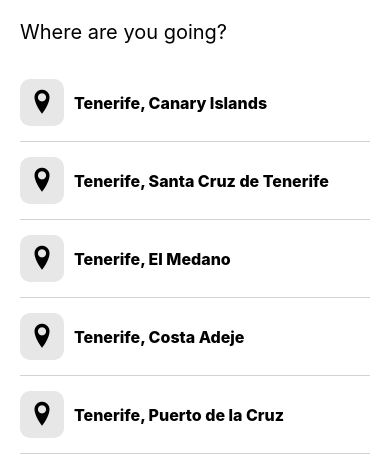
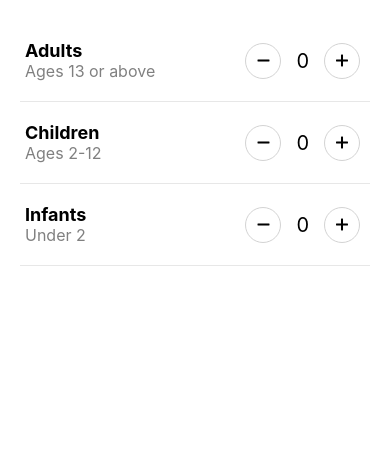
Before and after one commit to AdityaPratap006/AirbnbCloneRNApp, a React Native app: screen / in a window 390 px wide. Shown: the top 476 px of the page. Built offline with nearby package versions, Linux system fonts and the light colour scheme.

Commit message:
add GuestsFilter Screen

```diff
--- a/App.js
+++ b/App.js
@@ -2,7 +2,8 @@ import React from 'react';
 import { SafeAreaView, StatusBar, StyleSheet } from 'react-native';
 // import { HomeScreen } from './src/screens/HomeScreen';
 // import SearchResultsScreen from './src/screens/SearchResultsScreen';
-import { DestinationSearchScreen } from './src/screens/DestinationSearchScreen';
+// import { DestinationSearchScreen } from './src/screens/DestinationSearchScreen';
+import { GuestsFilterScreen } from './src/screens/GuestsFilterScreen';
 
 const App = () => {
     return (
@@ -11,7 +12,8 @@ const App = () => {
             <SafeAreaView style={styles.appContainer}>
                 {/* <HomeScreen /> */}
                 {/* <SearchResultsScreen /> */}
-                <DestinationSearchScreen />
+                {/* <DestinationSearchScreen /> */}
+                <GuestsFilterScreen />
             </SafeAreaView>
         </>
     );
--- /dev/null
+++ b/src/screens/GuestsFilterScreen/index.js
@@ -0,0 +1,105 @@
+import React, { useState } from 'react';
+import { View, Text, Pressable } from 'react-native';
+import Entypo from 'react-native-vector-icons/Entypo';
+import { styles } from './styles';
+
+export const GuestsFilterScreen = () => {
+    const [adults, setAdults] = useState(0);
+    const [children, setChildren] = useState(0);
+    const [infants, setInfants] = useState(0);
+
+    return (
+        <View style={styles.container}>
+            {/* Row 1: Adults */}
+            <View style={styles.row}>
+                {/* Title */}
+                <View style={styles.title}>
+                    <Text style={styles.guestType}>Adults</Text>
+                    <Text style={styles.guestAge}>Ages 13 or above</Text>
+                </View>
+                {/* Buttons with value */}
+                <View style={styles.actions}>
+                    {/* - Button */}
+                    <Pressable
+                        onPress={() =>
+                            setAdults((prev) => Math.max(0, prev - 1))
+                        }
+                        style={styles.button}
+                    >
+                        <Entypo name="minus" size={20} />
+                    </Pressable>
+                    {/* Value */}
+                    <Text style={styles.value}>{adults}</Text>
+                    {/* + Button */}
+                    <Pressable
+                        onPress={() => setAdults((prev) => prev + 1)}
+                        style={styles.button}
+                    >
+                        <Entypo name="plus" size={20} />
+                    </Pressable>
+                </View>
+            </View>
+            {/* Row 1: Adults */}
+            {/* Row 2: Children */}
+            <View style={styles.row}>
+                {/* Title */}
+                <View style={styles.title}>
+                    <Text style={styles.guestType}>Children</Text>
+                    <Text style={styles.guestAge}>Ages 2-12</Text>
+                </View>
+                {/* Buttons with value */}
+                <View style={styles.actions}>
+                    {/* - Button */}
+                    <Pressable
+                        onPress={() =>
+                            setChildren((prev) => Math.max(0, prev - 1))
+                        }
+                        style={styles.button}
+                    >
+                        <Entypo name="minus" size={20} />
+                    </Pressable>
+                    {/* Value */}
+                    <Text style={styles.value}>{children}</Text>
+                    {/* + Button */}
+                    <Pressable
+                        onPress={() => setChildren((prev) => prev + 1)}
+                        style={styles.button}
+                    >
+                        <Entypo name="plus" size={20} />
+                    </Pressable>
+                </View>
+            </View>
+            {/* Row 2: Children */}
+            {/* Row 3: Infants */}
+            <View style={styles.row}>
+                {/* Title */}
+                <View style={styles.title}>
+                    <Text style={styles.guestType}>Infants</Text>
+                    <Text style={styles.guestAge}>Under 2</Text>
+                </View>
+                {/* Buttons with value */}
+                <View style={styles.actions}>
+                    {/* - Button */}
+                    <Pressable
+                        onPress={() =>
+                            setInfants((prev) => Math.max(0, prev - 1))
+                        }
+                        style={styles.button}
+                    >
+                        <Entypo name="minus" size={20} />
+                    </Pressable>
+                    {/* Value */}
+                    <Text style={styles.value}>{infants}</Text>
+                    {/* + Button */}
+                    <Pressable
+                        onPress={() => setInfants((prev) => prev + 1)}
+                        style={styles.button}
+                    >
+                        <Entypo name="plus" size={20} />
+                    </Pressable>
+                </View>
+            </View>
+            {/* Row 3: Infants */}
+        </View>
+    );
+};
--- /dev/null
+++ b/src/screens/GuestsFilterScreen/styles.js
@@ -0,0 +1,46 @@
+import { StyleSheet } from 'react-native';
+
+export const styles = StyleSheet.create({
+    container: {
+        padding: 20,
+    },
+    row: {
+        flexDirection: 'row',
+        justifyContent: 'space-between',
+        alignItems: 'center',
+        paddingVertical: 20,
+        borderBottomWidth: 1,
+        borderColor: '#e7e7e7',
+    },
+    title: {
+        marginHorizontal: 5,
+    },
+    guestType: {
+        fontSize: 18,
+        fontWeight: 'bold',
+    },
+    guestAge: {
+        fontSize: 16,
+        color: 'grey',
+    },
+    actions: {
+        marginHorizontal: 5,
+        flexDirection: 'row',
+        justifyContent: 'space-around',
+        alignItems: 'center',
+    },
+    button: {
+        marginHorizontal: 5,
+        width: 36,
+        height: 36,
+        borderRadius: 18,
+        borderWidth: 1,
+        borderColor: 'lightgrey',
+        justifyContent: 'center',
+        alignItems: 'center',
+    },
+    value: {
+        marginHorizontal: 10,
+        fontSize: 20,
+    },
+});
```
